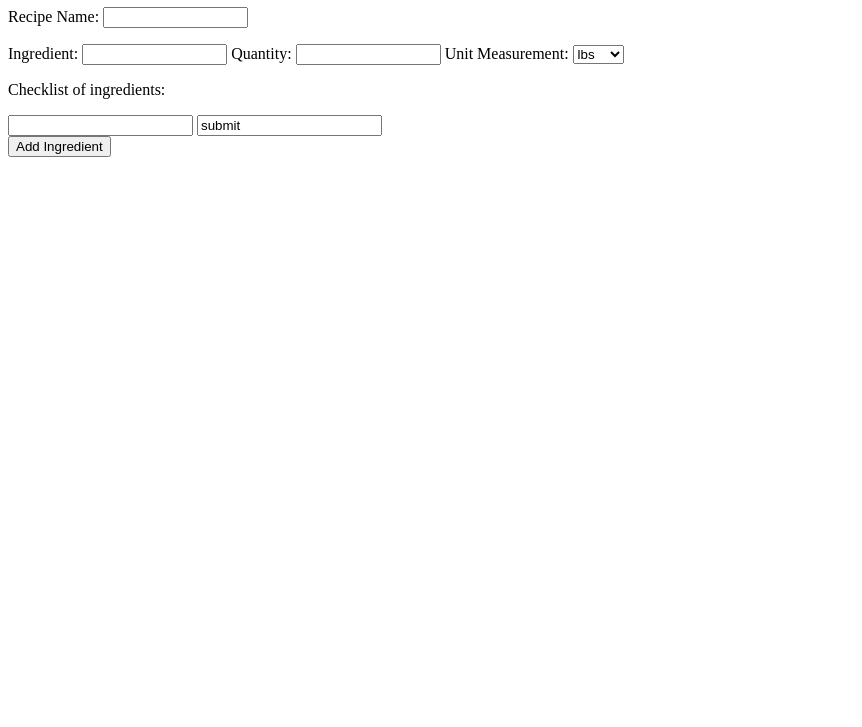
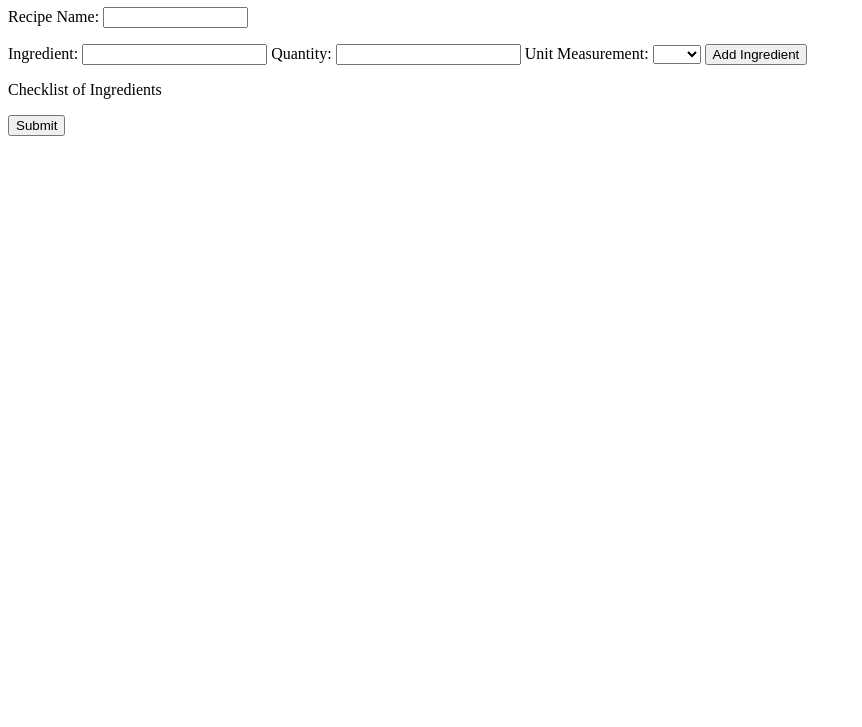
Before and after one commit to hewson16/collecting-recipes, a plain HTML site: page index.html in a window 1280 px wide. Shown: the part 73-800 px from the top of the page, without its empty margins (0-862 px from the left). Drawn offline with Linux system fonts and the light colour scheme.

Commit message:
temp commit, fixing checklist

```diff
--- a/index.html
+++ b/index.html
@@ -13,40 +13,44 @@
             </p>
         </form>
 
-        <!--Enter ingredients and quantities-->
-        <!--Text input ingredient; text input quantity; drop down units-->
-        <form action="file:///Users/peterhewson/Desktop/Computer%20Science/JS%20Exciting%20Parts/collecting-recipes/index.html">
-            <p>Ingredient:
-                <input type="text" name="ingredient" size="15"
-                maxlength="30" />
-                Quantity:
-                <input type="text" name="quantity" size="15"
-                maxlength="30" />
-                Unit Measurement:
-                <select name="List">
-                    <option value="lbs">lbs</option>
-                    <option value="teaspoon 2">tsp</option>
-                    <option value="tablespoon 3">tsb</option>
-                    <option value="tablespoon 3">cups</option>
-                </select>
-            </p>
+        <form id="ingredientForm" onclick="addIngredient()"> <!--onsubmit to prevent submitting too early-->
+            <!--Ingredient-->
+            <label for="ingredientInput">Ingredient:</label>
+            <input type="text" id="ingredientInput" name="ingredientInput">
+            <!--Quantity-->
+            <label for="quantityInput">Quantity:</label>
+            <input type="text" id="quantityInput" name="quantityInput">
+            <!--Units-->
+            <label for="unitMeasurement">Unit Measurement:</label>
+            <select id="unitMeasurement" name="unitMeasurement">
+                <!--No Specific Unit-->
+                <option value=" "> </option> <!--Blank space incase for whole quantities-->
+                <!--Volume-->
+                <option value="tsp">tsp</option> <!--Teaspoon-->
+                <option value="tbsp">tbsp</option> <!--Tablespoon-->
+                <option value="cup">cup</option> <!--Cup-->
+                <option value="ml">ml</option> <!--Milliliter-->
+                <option value="fl oz">fl oz</option> <!--Fluid Ounce-->
+                <!--Weight-->
+                <option value="g">g</option> <!--Grams-->
+                <option value="kg">kg</option> <!--Kilograms-->
+                <option value="oz">oz</option> <!--Ounce-->
+                <option value="lbs">lbs</option> <!--Pounds-->
+            </select>
+            <!--Submit Ingredient-->
+            <button id="submit">Add Ingredient</button>
         </form>
+
+        <!-- Display ingredient list with checkboxes -->
+
 
         <!--Checklist of Ingredients-->
         <form action="file:///Users/peterhewson/Desktop/Computer%20Science/JS%20Exciting%20Parts/collecting-recipes/index.html">
-            <p>Checklist of ingredients:</p>
-            <input type="checklist" name="echcliecmail" />
-            <input type="email" value="submit" />
-        </form>
+            <p id="ingredientList">Checklist of Ingredients</p>
 
 
-        <form action="file:///Users/peterhewson/Desktop/Computer%20Science/JS%20Exciting%20Parts/collecting-recipes/index.html">
-            <button id="add" onclick="add()">Add Ingredient</button>
-            <input type="hidden" name="name" value="value" />
+            <button type="submit">Submit</button>
         </form>
-
-
-
 
         <script src="js/index.js"></script>
     </body>
--- a/js/index.js
+++ b/js/index.js
@@ -1 +1,36 @@
 console.log('js');
+
+function addIngredient() {
+
+    const ingredientInput = document.getElementById('ingredientInput');
+    const quantityInput = document.getElementById('quantityInput');
+    const unitInput = document.getElementById('unitMeasurement');
+
+    const ingredientText = ingredientInput.value;
+    const quantityText = quantityInput.value;
+    const unitText = unitInput.value;
+
+    const list = document.getElementById('ingredientList');
+
+    // Create the list item
+    const listItem = document.createElement('p');
+
+    // Create the checkbox
+    const checkbox = document.createElement('input');
+    checkbox.type = 'checkbox';
+
+    // Create the span to hold the ingredient, quantity, and unit text
+    const textSpan = document.createElement('span');
+    textSpan.textContent = `${ingredientText} - ${quantityText} ${unitText}`;
+
+    // Append the checkbox and text to the list item
+    listItem.appendChild(checkbox);
+    listItem.appendChild(textSpan);
+
+    // Append the list item to the list
+    list.appendChild(listItem);
+
+    // Clear the input fields after adding the ingredient
+    ingredientInput.value = "";
+    quantityInput.value = "";
+}
```
